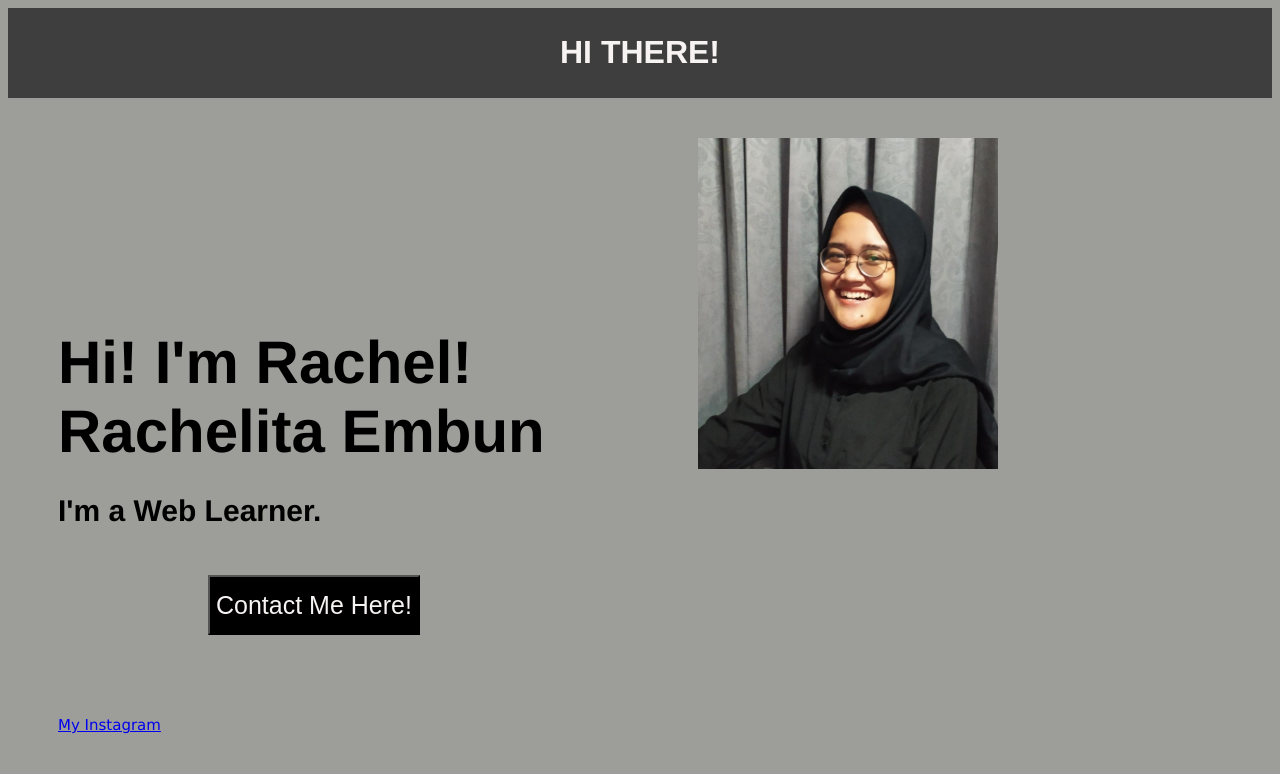
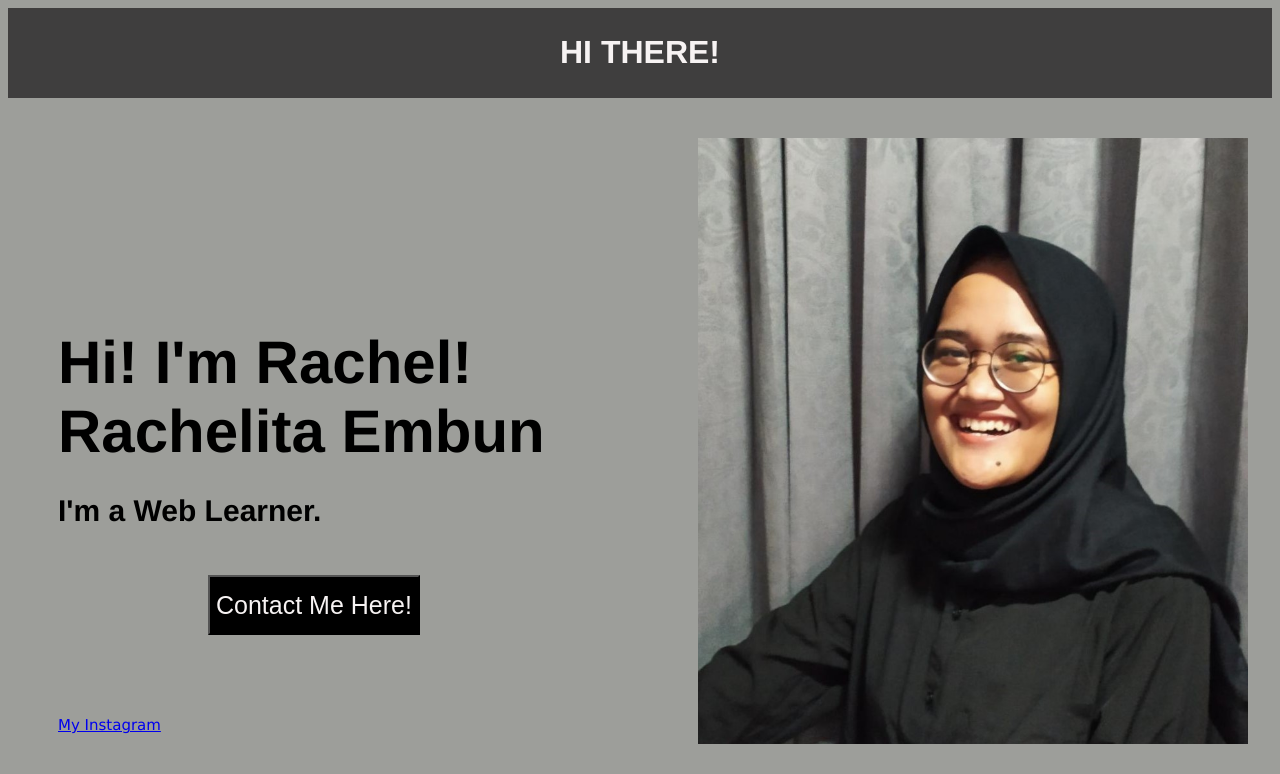
Before and after one commit to Rachelembun16/intro, a plain HTML site: page index.html in a window 1280 px wide. Shown: the top 774 px of the page. Drawn offline with Linux system fonts and the light colour scheme.

Commit message:
Update css.css

```diff
--- a/css.css
+++ b/css.css
@@ -11,7 +11,7 @@ body{
 }
 
 img {
-    width:300px;
+    width:550px;
     padding-right: 30px;
 }
 
```
